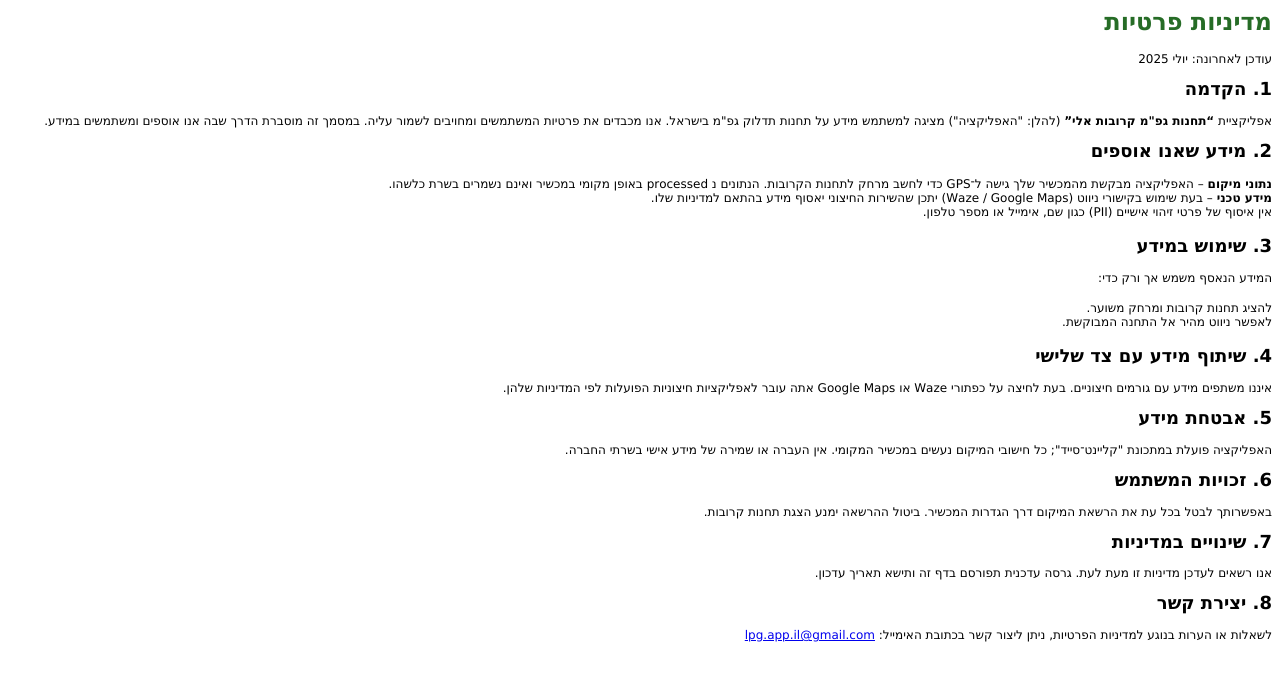
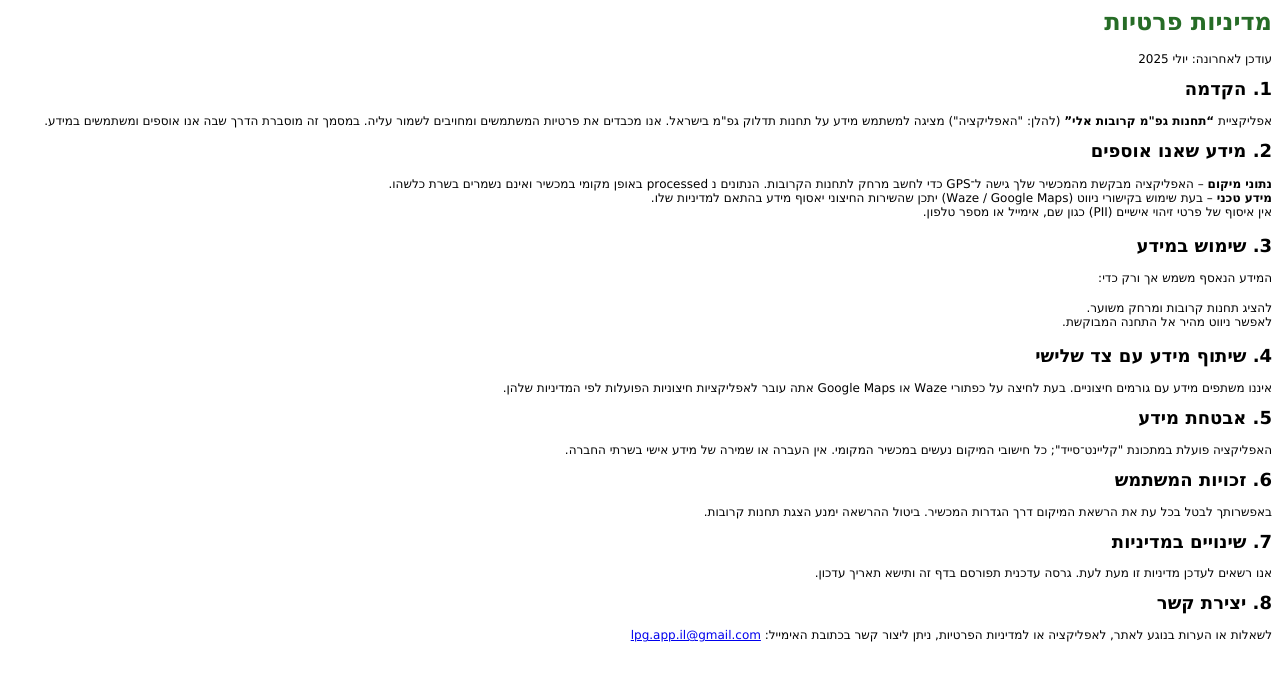
Before and after one commit to guzsbhtk/lpg-stations, a website: page privacy-policy.html in a window 1280 px wide. Drawn offline with Linux system fonts and the light colour scheme.

Commit message:
עדכון

```diff
--- a/privacy-policy.html
+++ b/privacy-policy.html
@@ -42,6 +42,6 @@
 <h2 dir="rtl" style="margin: 0.0px 0.0px 14.9px 0.0px; font: 18.0px 'Lucida Grande'; -webkit-text-stroke: #000000"><span class="s1"><b>7. שינויים במדיניות</b></span></h2>
 <p dir="rtl" class="p2"><span class="s1">אנו רשאים לעדכן מדיניות זו מעת לעת. גרסה עדכנית תפורסם בדף זה ותישא תאריך עדכון.</span></p>
 <h2 dir="rtl" style="margin: 0.0px 0.0px 14.9px 0.0px; font: 18.0px 'Lucida Grande'; -webkit-text-stroke: #000000"><span class="s1"><b>8. יצירת קשר</b></span></h2>
-<p dir="rtl" class="p2"><span class="s1">לשאלות או הערות בנוגע למדיניות הפרטיות, ניתן ליצור קשר בכתובת האימייל: <a href="mailto:lpg.app.il@gmail.com">lpg.app.il@gmail.com</a></span></p>
+<p dir="rtl" class="p2"><span class="s1">לשאלות או הערות בנוגע לאתר, לאפליקציה או למדיניות הפרטיות, ניתן ליצור קשר בכתובת האימייל: <a href="mailto:lpg.app.il@gmail.com">lpg.app.il@gmail.com</a></span></p>
 </body>
 </html>
```
Also changed, not shown: 1 other file.
